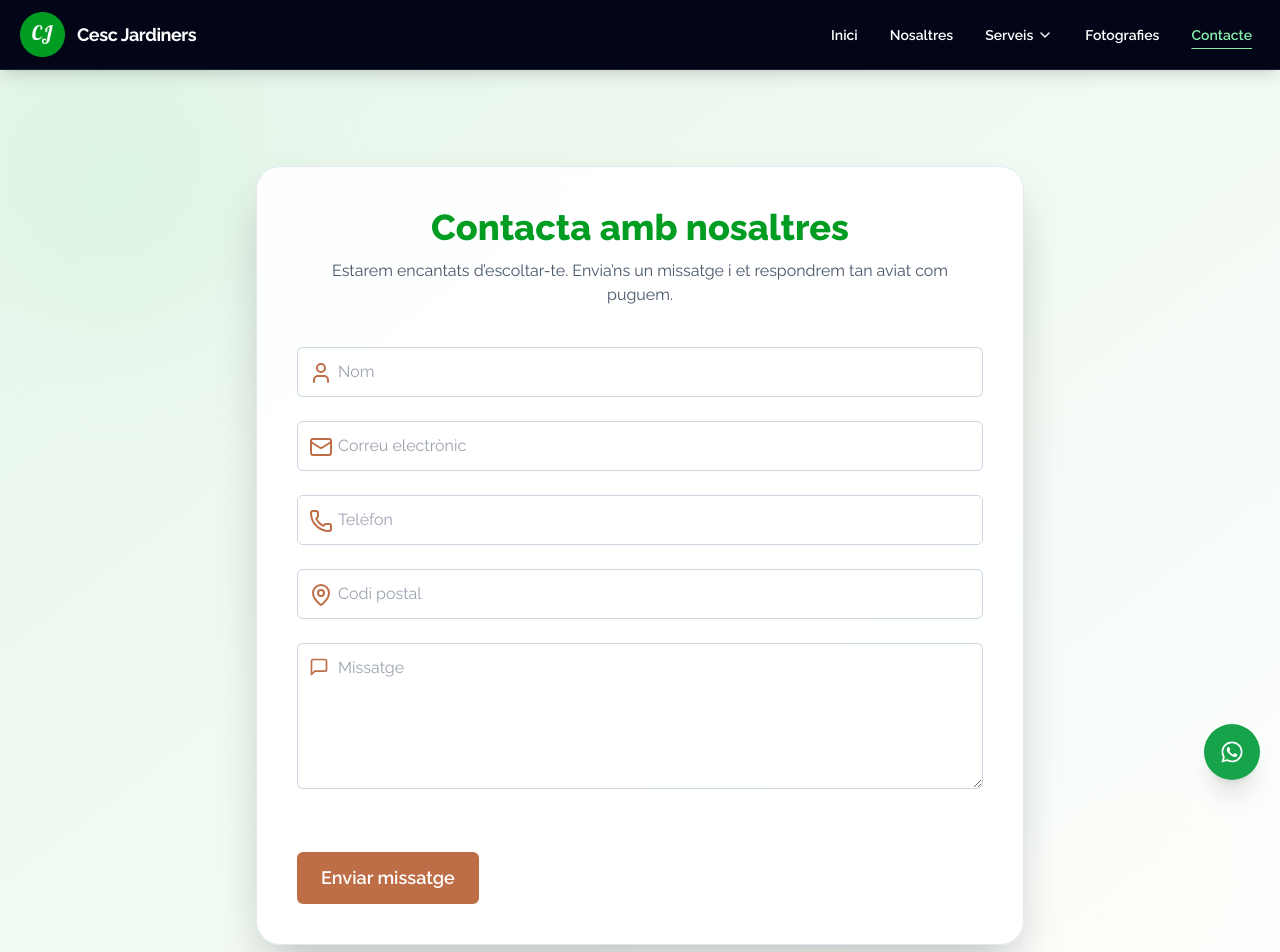
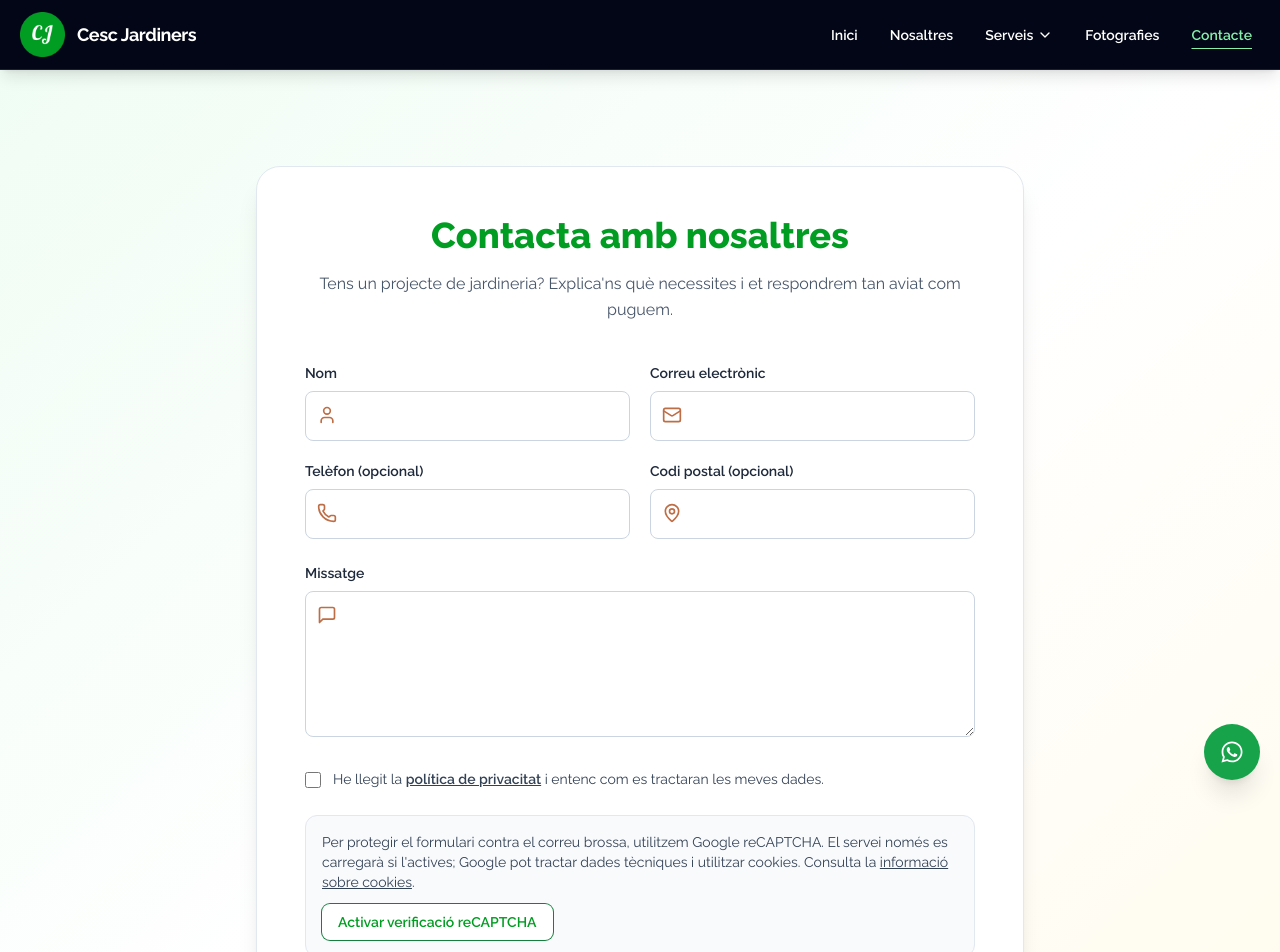
Before and after one commit to Kevin21andres/cescjardiners, a Next.js app: page /contacto in a window 1280 px wide. Shown: the top 952 px of the page. Built offline with nearby package versions, Linux system fonts and the light colour scheme.

Commit message:
fix: contact form privacy, lazy reCAPTCHA, hostname validation and accessible gallery; add CI

```diff
--- a/src/app/contacto/page.tsx
+++ b/src/app/contacto/page.tsx
@@ -1,148 +1,250 @@
 "use client";
 
-import { useState, useRef, useEffect } from "react";
-import { motion } from "framer-motion";
-import { Mail, User, MessageSquare, Phone, MapPin } from "lucide-react";
+import { useEffect, useRef, useState, type ChangeEvent, type FormEvent } from "react";
+import Link from "next/link";
+import { Mail, MapPin, MessageSquare, Phone, User } from "lucide-react";
 
-export default function Contacte() {
-  const [formData, setFormData] = useState({
+type RecaptchaApi = {
+  render: (element: HTMLElement, options: { sitekey: string }) => number;
+  getResponse: (widgetId?: number) => string;
+  reset: (widgetId?: number) => void;
+};
+
+declare global {
+  interface Window {
+    grecaptcha?: RecaptchaApi;
+  }
+}
+
+type ContactForm = {
+  nom: string;
+  email: string;
+  telefon: string;
+  codiPostal: string;
+  missatge: string;
+  empresa: string;
+};
+
+const initialForm: ContactForm = {
   nom: "",
   email: "",
   telefon: "",
   codiPostal: "",
   missatge: "",
-  });
+  empresa: "",
+};
 
-  const [enviat, setEnviat] = useState(false);
+const RECAPTCHA_SITE_KEY = "6Lc-sP0qAAAAAI_dlSqjTgWbFLcgmnjCBHFhPXy_";
+
+const fields = [
+  { name: "nom", label: "Nom", type: "text", required: true, maxLength: 100, autoComplete: "name", icon: User },
+  { name: "email", label: "Correu electrònic", type: "email", required: true, maxLength: 254, autoComplete: "email", icon: Mail },
+  { name: "telefon", label: "Telèfon (opcional)", type: "tel", required: false, maxLength: 30, autoComplete: "tel", icon: Phone },
+  { name: "codiPostal", label: "Codi postal (opcional)", type: "text", required: false, maxLength: 15, autoComplete: "postal-code", icon: MapPin },
+] as const;
+
+export default function Contacte() {
+  const [form, setForm] = useState<ContactForm>(initialForm);
+  const [privacyRead, setPrivacyRead] = useState(false);
+  const [captchaEnabled, setCaptchaEnabled] = useState(false);
+  const [captchaStatus, setCaptchaStatus] = useState<"idle" | "loading" | "ready" | "error">("idle");
+  const [sending, setSending] = useState(false);
+  const [sent, setSent] = useState(false);
   const [error, setError] = useState("");
-  const recaptchaRef = useRef<HTMLDivElement>(null);
-
-  const siteKey = "6Lc-sP0qAAAAAI_dlSqjTgWbFLcgmnjCBHFhPXy_";
+  const captchaContainer = useRef<HTMLDivElement>(null);
+  const captchaWidgetId = useRef<number | null>(null);
 
   useEffect(() => {
-    const script = document.createElement("script");
-    script.src = `https://www.google.com/recaptcha/api.js`;
-    script.async = true;
-    document.body.appendChild(script);
-  }, []);
+    if (!captchaEnabled) return;
+    let active = true;
 
-  const handleChange = (e: React.ChangeEvent<HTMLInputElement | HTMLTextAreaElement>) => {
-    setFormData({ ...formData, [e.target.name]: e.target.value });
+    const render = () => {
+      if (!active || !captchaContainer.current || captchaWidgetId.current !== null || !window.grecaptcha) return;
+      try {
+        captchaWidgetId.current = window.grecaptcha.render(captchaContainer.current, {
+          sitekey: RECAPTCHA_SITE_KEY,
+        });
+        setCaptchaStatus("ready");
+      } catch {
+        setCaptchaStatus("error");
+      }
     };
 
-  const handleSubmit = async (e: React.FormEvent) => {
-    e.preventDefault();
+    const onError = () => {
+      if (!active) return;
+      setCaptchaStatus("error");
+      document.getElementById("cesc-recaptcha-script")?.remove();
+    };
+
+    let script = document.getElementById("cesc-recaptcha-script") as HTMLScriptElement | null;
+    if (!script && !window.grecaptcha) {
+      script = document.createElement("script");
+      script.id = "cesc-recaptcha-script";
+      script.src = "https://www.google.com/recaptcha/api.js?render=explicit&hl=ca";
+      script.async = true;
+      script.defer = true;
+      document.head.appendChild(script);
+    }
+
+    script?.addEventListener("load", render);
+    script?.addEventListener("error", onError);
+    render();
+
+    return () => {
+      active = false;
+      script?.removeEventListener("load", render);
+      script?.removeEventListener("error", onError);
+    };
+  }, [captchaEnabled]);
+
+  const change = (event: ChangeEvent<HTMLInputElement | HTMLTextAreaElement>) => {
+    const field = event.target.name as keyof ContactForm;
+    setForm((previous) => ({ ...previous, [field]: event.target.value }));
+  };
+
+  const activateCaptcha = () => {
+    setError("");
+    setCaptchaStatus("loading");
+    setCaptchaEnabled(true);
+  };
+
+  const submit = async (event: FormEvent<HTMLFormElement>) => {
+    event.preventDefault();
     setError("");
 
-    const token = (window as any).grecaptcha?.getResponse();
-    if (!token) {
-      setError("Si us plau, completa el reCAPTCHA.");
+    if (!privacyRead) {
+      setError("Cal llegir la política de privacitat abans d'enviar.");
       return;
     }
 
+    const token = window.grecaptcha?.getResponse(captchaWidgetId.current ?? undefined);
+    if (!token) {
+      setError("Si us plau, completa la verificació reCAPTCHA.");
+      return;
+    }
+
+    setSending(true);
+    const controller = new AbortController();
+    const timeout = window.setTimeout(() => controller.abort(), 15000);
+
     try {
-      const res = await fetch("/api/contact", {
+      const response = await fetch("/api/contact", {
         method: "POST",
         headers: { "Content-Type": "application/json" },
-        body: JSON.stringify({ ...formData, token }),
+        cache: "no-store",
+        signal: controller.signal,
+        body: JSON.stringify({ ...form, token }),
       });
 
-      const data = await res.json();
-      if (res.ok) {
-        setEnviat(true);
-      } else {
-        setError(data.error || "S'ha produït un error en enviar.");
+      const result: { success?: boolean; error?: string } = await response.json();
+
+      if (!response.ok || !result.success) {
+        throw new Error(result.error || "No s'ha pogut enviar el missatge.");
       }
-    } catch (err) {
-      setError("No s'ha pogut enviar el missatge.");
+      setSent(true);
+      setForm(initialForm);
+    } catch (caught) {
+      setError(caught instanceof Error && caught.name !== "AbortError"
+        ? caught.message
+        : "La connexió ha trigat massa. Torna-ho a provar.");
+      window.grecaptcha?.reset(captchaWidgetId.current ?? undefined);
     } finally {
-      (window as any).grecaptcha?.reset();
+      window.clearTimeout(timeout);
+      setSending(false);
     }
   };
 
   return (
-    <section className="relative py-24 px-4 sm:px-6 bg-gradient-to-br from-forest-green/10 to-white/80">
-      <motion.div
-        initial={{ opacity: 0, y: 30 }}
-        animate={{ opacity: 1, y: 0 }}
-        transition={{ duration: 0.7 }}
-        className="w-full max-w-full sm:max-w-3xl mx-auto bg-white/90 backdrop-blur-lg p-6 sm:p-10 rounded-3xl shadow-2xl border border-slate-200 relative z-10"
-      >
-        <h1 className="text-3xl sm:text-4xl font-extrabold text-center text-forest-green mb-3">
+    <section className="bg-gradient-to-br from-green-50 via-white to-amber-50 px-5 py-16 sm:py-24">
+      <div className="mx-auto max-w-3xl rounded-3xl border border-slate-200 bg-white p-6 shadow-xl sm:p-12">
+        <h1 className="mb-4 text-center text-3xl font-extrabold text-forest-green sm:text-4xl">
           Contacta amb nosaltres
         </h1>
-        <p className="text-center text-slate-600 mb-10 text-sm sm:text-base">
-          Estarem encantats d’escoltar-te. Envia’ns un missatge i et respondrem tan aviat com puguem.
+        <p className="mb-10 text-center leading-relaxed text-slate-600">
+          Tens un projecte de jardineria? Explica'ns què necessites i et respondrem tan aviat com puguem.
         </p>
 
-        {!enviat ? (
-          <form onSubmit={handleSubmit} className="space-y-6">
-            {[
-              { name: "nom", type: "text", icon: <User />, placeholder: "Nom" },
-              { name: "email", type: "email", icon: <Mail />, placeholder: "Correu electrònic" },
-              { name: "telefon", type: "tel", icon: <Phone />, placeholder: "Telèfon" },
-              { name: "codiPostal", type: "text", icon: <MapPin />, placeholder: "Codi postal" },
-            ].map((field, i) => (
-              <div key={i} className="relative">
-                <span className="absolute left-3 top-3.5 text-brown-sugar w-5 h-5">{field.icon}</span>
-                <input
-                  type={field.type}
-                  name={field.name}
-                  placeholder={field.placeholder}
-                  required
-                  value={(formData as any)[field.name]}
-                  onChange={handleChange}
-                  className="w-full pl-10 pr-4 py-3 border border-slate-300 rounded-md focus:outline-none focus:ring-2 focus:ring-brown-sugar text-sm sm:text-base"
+        {sent ? (
+          <div role="status" className="rounded-xl border border-green-200 bg-green-50 p-8 text-center">
+            <h2 className="mb-3 text-2xl font-bold text-green-800">Missatge enviat correctament!</h2>
+            <p className="text-green-900">Gràcies per contactar. Et respondrem ben aviat.</p>
+            <button type="button" onClick={() => { setSent(false); setPrivacyRead(false); window.grecaptcha?.reset(captchaWidgetId.current ?? undefined); }} className="mt-6 rounded-full bg-forest-green px-5 py-2 font-semibold text-white hover:bg-green-800">
+              Enviar un altre missatge
+            </button>
+          </div>
+        ) : (
+          <form onSubmit={submit} className="space-y-6">
+            <div className="grid gap-5 sm:grid-cols-2">
+              {fields.map((field) => (
+                <div key={field.name}>
+                  <label htmlFor={field.name} className="mb-2 block text-sm font-semibold text-slate-800">{field.label}</label>
+                  <div className="relative">
+                    <field.icon aria-hidden="true" className="absolute left-3 top-3.5 h-5 w-5 text-brown-sugar" />
+                    <input id={field.name} name={field.name} type={field.type} required={field.required}
+                      maxLength={field.maxLength} autoComplete={field.autoComplete}
+                      value={form[field.name]} onChange={change}
+                      className="w-full rounded-lg border border-slate-300 bg-white py-3 pl-11 pr-4 text-slate-950 placeholder:text-slate-500 focus:border-forest-green focus:outline-none focus:ring-2 focus:ring-green-200"
                     />
                   </div>
+                </div>
               ))}
-
-            {/* Missatge */}
-            <div className="relative">
-              <MessageSquare className="absolute left-3 top-3.5 text-brown-sugar w-5 h-5" />
-              <textarea
-                name="missatge"
-                placeholder="Missatge"
-                rows={5}
-                required
-                value={formData.missatge}
-                onChange={handleChange}
-                className="w-full pl-10 pr-4 py-3 border border-slate-300 rounded-md focus:outline-none focus:ring-2 focus:ring-brown-sugar text-sm sm:text-base"
-              ></textarea>
             </div>
 
-            {/* Recaptcha */}
-            <div className="pt-2" ref={recaptchaRef}>
-              <div className="g-recaptcha" data-sitekey={siteKey}></div>
+            <div>
+              <label htmlFor="missatge" className="mb-2 block text-sm font-semibold text-slate-800">Missatge</label>
+              <div className="relative">
+                <MessageSquare aria-hidden="true" className="absolute left-3 top-3.5 h-5 w-5 text-brown-sugar" />
+                <textarea name="missatge" id="missatge" required rows={5} maxLength={5000}
+                  value={form.missatge} onChange={change}
+                  className="w-full rounded-lg border border-slate-300 bg-white py-3 pl-11 pr-4 text-slate-950 focus:border-forest-green focus:outline-none focus:ring-2 focus:ring-green-200"
+                />
+              </div>
             </div>
 
-            {error && <p className="text-red-600 text-sm mt-2">{error}</p>}
+            <div className="absolute -left-[10000px]" aria-hidden="true">
+              <label htmlFor="empresa">No omplis aquest camp</label>
+              <input id="empresa" name="empresa" value={form.empresa} onChange={change} tabIndex={-1} autoComplete="off" />
+            </div>
 
-            <motion.button
-              whileHover={{ scale: 1.05 }}
-              whileTap={{ scale: 0.95 }}
-              transition={{ type: "spring", stiffness: 300 }}
-              className="bg-brown-sugar text-white px-6 py-3 rounded-md font-semibold text-lg"
-            >
-              Enviar missatge
-            </motion.button>
+            <label className="flex items-start gap-3 text-sm leading-relaxed text-slate-700">
+              <input type="checkbox" checked={privacyRead} onChange={(event) => setPrivacyRead(event.target.checked)} required
+                className="mt-1 h-4 w-4 shrink-0 accent-green-700" />
+              <span>He llegit la <Link href="/politica-de-privacidad" className="font-semibold underline hover:text-forest-green">política de privacitat</Link> i entenc com es tractaran les meves dades.</span>
+            </label>
 
+            <div className="rounded-xl border border-slate-200 bg-slate-50 p-4">
+              {!captchaEnabled ? (
+                <>
+                  <p className="mb-3 text-sm text-slate-700">Per protegir el formulari contra el correu brossa, utilitzem Google reCAPTCHA. El servei només es carregarà si l'actives; Google pot tractar dades tècniques i utilitzar cookies. Consulta la <Link href="/politica-de-cookies" className="underline">informació sobre cookies</Link>.</p>
+                  <button type="button" onClick={activateCaptcha} className="rounded-lg bg-white px-4 py-2 text-sm font-semibold text-forest-green shadow-sm ring-1 ring-green-700 hover:bg-green-50">Activar verificació reCAPTCHA</button>
+                </>
+              ) : (
+                <>
+                  {captchaStatus === "loading" && <p role="status" className="mb-3 text-sm text-slate-600">Carregant verificació…</p>}
+                  {captchaStatus === "error" && (
+                    <div role="alert">
+                      <p className="mb-3 text-sm text-red-700">No s'ha pogut carregar reCAPTCHA. Comprova la connexió.</p>
+                      <button type="button" onClick={() => { setCaptchaEnabled(false); setCaptchaStatus("idle"); }} className="text-sm font-semibold underline">Torna-ho a provar</button>
+                    </div>
+                  )}
+                  <div ref={captchaContainer} className="max-w-full overflow-x-auto" />
+                </>
+              )}
+            </div>
+
+            {error && <p role="alert" className="rounded-lg bg-red-50 p-3 text-sm font-medium text-red-700">{error}</p>}
+
+            <button type="submit" disabled={sending || captchaStatus !== "ready"}
+              className="w-full rounded-full bg-brown-sugar px-7 py-3.5 font-bold text-white shadow-md transition hover:bg-forest-green focus-visible:outline focus-visible:outline-2 focus-visible:outline-offset-4 focus-visible:outline-forest-green disabled:cursor-not-allowed disabled:opacity-60 sm:w-auto">
+              {sending ? "Enviant missatge…" : "Enviar missatge"}
+            </button>
+
+            <p className="text-sm text-slate-600">
+              També pots escriure directament a <a className="font-semibold underline" href="mailto:cescjardiners@gmail.com">cescjardiners@gmail.com</a> o trucar al <a className="font-semibold underline" href="tel:+34638158473">638 15 84 73</a>.
+            </p>
           </form>
-        ) : (
-          <motion.div
-            className="text-center text-green-700 font-semibold text-xl bg-green-50 p-6 rounded-lg shadow-md"
-            initial={{ opacity: 0, y: 20 }}
-            animate={{ opacity: 1, y: 0 }}
-            transition={{ duration: 0.6 }}
-          >
-            Gràcies per contactar! Et respondrem ben aviat.
-          </motion.div>
         )}
-      </motion.div>
-
-      {/* Fons decoratiu */}
-      <div className="absolute top-0 left-0 w-52 h-52 sm:w-64 sm:h-64 bg-green-200 rounded-full opacity-20 blur-3xl -z-10"></div>
-      <div className="absolute bottom-0 right-0 w-52 h-52 sm:w-64 sm:h-64 bg-yellow-100 rounded-full opacity-20 blur-3xl -z-10"></div>
+      </div>
     </section>
   );
 }
--- a/src/app/politica-de-privacidad/page.tsx
+++ b/src/app/politica-de-privacidad/page.tsx
@@ -1,83 +1,34 @@
-"use client";
-
-import { motion } from "framer-motion";
+import Link from "next/link";
 
 export default function PoliticaPrivacitat() {
   return (
-    <section className="max-w-5xl mx-auto px-6 py-20 space-y-12">
-      <motion.h1
-        initial={{ opacity: 0, y: 30 }}
-        animate={{ opacity: 1, y: 0 }}
-        transition={{ duration: 0.6 }}
-        className="text-4xl font-bold text-forest-green text-center"
-      >
-        Política de Privacitat
-      </motion.h1>
-
-      <div className="space-y-10 text-slate-700 text-base leading-relaxed">
-        <div>
-          <h2 className="text-xl font-semibold text-brown-sugar mb-2">Compromís amb la teva privacitat</h2>
-          <p>
-            Som una empresa que valora la transparència i la protecció de les dades personals. Mitjançant aquesta política, t'informem de com recollim i tractem la teva informació.
-          </p>
-        </div>
-
-        <div>
-          <h2 className="text-xl font-semibold text-brown-sugar mb-2">Responsable del tractament</h2>
-          <ul className="list-disc pl-5">
-            <li><strong>Nom:</strong> Francisco Moreno Aguilar</li>
-            <li><strong>NIF:</strong> 52276597N</li>
-            <li><strong>Adreça:</strong> Ctra. Santas Creus, Km 14, Pol. 4, Parcela 33, 43765, La Secuita (Tarragona)</li>
-          </ul>
-        </div>
-
-        <div>
-          <h2 className="text-xl font-semibold text-brown-sugar mb-2">Dades que recollim</h2>
-          <p>
-            Recollim dades com el teu nom, correu electrònic, telèfon, codi postal i altres dades que ens proporcionis mitjançant formularis, subscripcions o comentaris.
-          </p>
-        </div>
-
-        <div>
-          <h2 className="text-xl font-semibold text-brown-sugar mb-2">Finalitats del tractament</h2>
-          <ul className="list-disc pl-5">
-            <li>Respondre consultes i sol·licituds d'informació</li>
-            <li>Gestió de subscripcions al butlletí</li>
-            <li>Tramitació de candidatures (CV)</li>
-            <li>Gestió de perfils d’usuari</li>
-            <li>Comentaris en el blog</li>
-          </ul>
-        </div>
-
-        <div>
-          <h2 className="text-xl font-semibold text-brown-sugar mb-2">Drets de l’usuari</h2>
-          <ul className="list-disc pl-5">
-            <li>Dret d'accés</li>
-            <li>Dret de rectificació</li>
-            <li>Dret d'oposició</li>
-            <li>Dret de supressió</li>
-            <li>Dret a la portabilitat</li>
-            <li>Dret a la limitació del tractament</li>
-          </ul>
-          <p className="mt-2">
-            Pots exercir aquests drets enviant un correu a <strong>cescjardiners@gmail.com</strong> o dirigint-te a l’adreça anteriorment indicada.
-          </p>
-        </div>
-
-        <div>
-          <h2 className="text-xl font-semibold text-brown-sugar mb-2">Temps de conservació</h2>
-          <p>
-            Les teves dades es conservaran durant el temps estrictament necessari per complir amb la finalitat per la qual es van recollir.
-          </p>
-        </div>
-
-        <div>
-          <h2 className="text-xl font-semibold text-brown-sugar mb-2">Compartició de dades</h2>
-          <p>
-            No compartim dades amb tercers llevat d'obligació legal o si és necessari per prestar el servei sol·licitat. No hi ha transferències internacionals previstes.
-          </p>
-        </div>
-      </div>
-    </section>
+    <article className="mx-auto max-w-3xl space-y-9 px-5 py-16 leading-relaxed text-slate-700 sm:py-24">
+      <h1 className="text-4xl font-extrabold text-forest-green">Política de privacitat</h1>
+      <section className="space-y-3">
+        <h2 className="text-2xl font-bold text-slate-900">Responsable del tractament</h2>
+        <p>Francisco Moreno Aguilar · NIF 52276597N.</p>
+        <p>Ctra. Santas Creus, Km 14, Pol. 4, Parcela 33, 43765, La Secuita (Tarragona).</p>
+        <p>Contacte: <a href="mailto:cescjardiners@gmail.com" className="underline">cescjardiners@gmail.com</a>.</p>
+      </section>
+      <section className="space-y-3">
+        <h2 className="text-2xl font-bold text-slate-900">Dades que recollim i finalitat</h2>
+        <p>Quan ens envies una consulta mitjançant el formulari, podem recollir el nom, l'adreça electrònica i el missatge. El telèfon i el codi postal són opcionals. Utilitzem aquestes dades exclusivament per atendre la consulta i, si ho demanes, preparar o gestionar un pressupost.</p>
+        <p>La base jurídica del tractament pot ser l'aplicació de mesures precontractuals sol·licitades per la persona interessada o, per a consultes generals, l'interès legítim d'atendre els missatges rebuts, segons el cas concret.</p>
+      </section>
+      <section className="space-y-3">
+        <h2 className="text-2xl font-bold text-slate-900">Destinataris i serveis de tercers</h2>
+        <p>Els missatges del formulari s'envien al correu electrònic de Cesc Jardiners, que actualment utilitza infraestructura de Google. Per prevenir enviaments automatitzats, el formulari ofereix Google reCAPTCHA, que només s'activa si ho decideixes. Aquests serveis poden implicar tractaments de dades per part dels proveïdors i transferències internacionals subjectes a les garanties aplicables.</p>
+        <p>Consulta la <a className="underline" href="https://policies.google.com/privacy" target="_blank" rel="noopener noreferrer">política de privacitat de Google</a> i la nostra <Link href="/politica-de-cookies" className="underline">informació sobre cookies</Link>.</p>
+      </section>
+      <section className="space-y-3">
+        <h2 className="text-2xl font-bold text-slate-900">Conservació</h2>
+        <p>Conservarem les dades durant el temps necessari per respondre i gestionar la sol·licitud, així com durant els terminis addicionals que, si escau, exigeixi la normativa aplicable.</p>
+      </section>
+      <section className="space-y-3">
+        <h2 className="text-2xl font-bold text-slate-900">Drets de les persones interessades</h2>
+        <p>Pots sol·licitar l'accés, rectificació, supressió, oposició, limitació o portabilitat quan correspongui. Per exercir aquests drets, escriu a <a href="mailto:cescjardiners@gmail.com" className="underline">cescjardiners@gmail.com</a>. També pots presentar una reclamació davant l'autoritat de protecció de dades competent.</p>
+      </section>
+      <p className="border-t border-slate-200 pt-6 text-sm text-slate-500">Aquest text ha de validar-se amb el titular i, si escau, amb assessorament legal abans de publicar canvis substancials.</p>
+    </article>
   );
 }
```
Also changed, not shown: src/app/fotografias/page.tsx (+7 -4 lines), src/pages/api/contact.ts (+19 -0 lines). Lines whose indentation alone changed are shown as unchanged.
